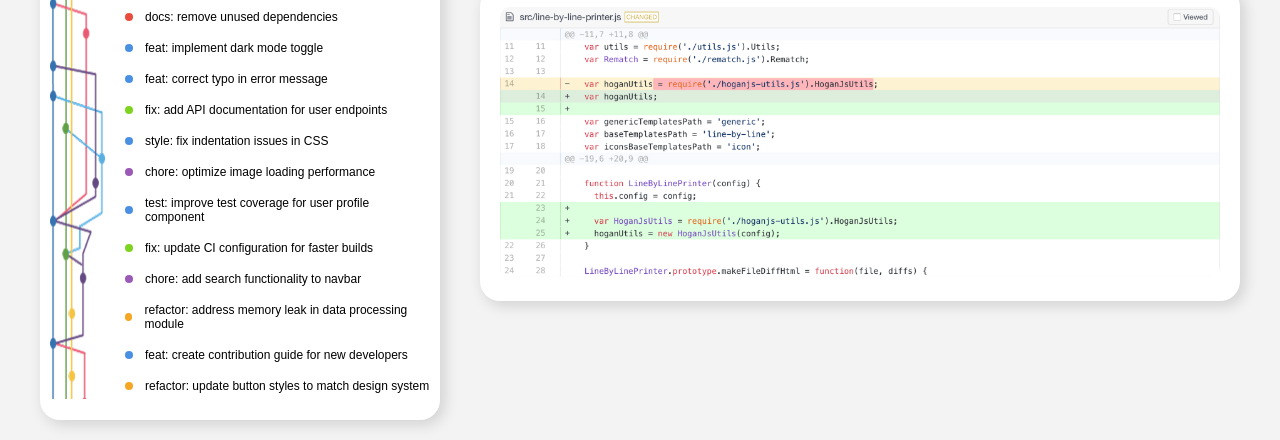
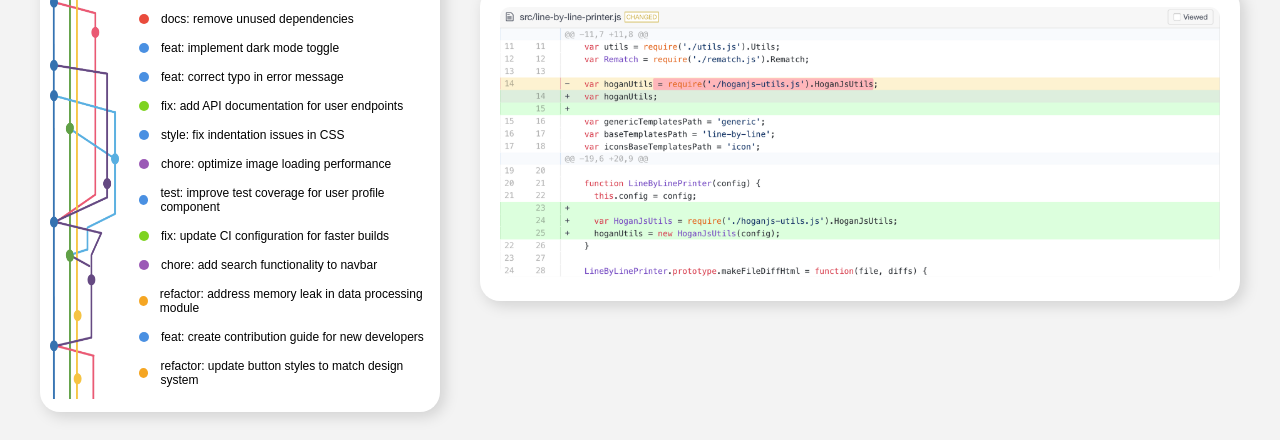
Before and after one commit to Commity-moong-hackathon/commity, a plain HTML site: page page2/page2.html in a window 1280 px wide. Shown: the part 546-986 px from the top of the page. Drawn offline with Linux system fonts and the light colour scheme.

Commit message:
feat: 깨진 이미지 변경 + 이미지 너비 수정

```diff
--- a/page2/page2.css
+++ b/page2/page2.css
@@ -115,7 +115,7 @@ body {
 }
 
 .graph-img {
-  width: 55px;
+  width: 69px;
   height: 575px;
 }
 
@@ -127,15 +127,15 @@ body {
 
 .commit-list li {
   font-size: 12px;
-  margin-bottom: 17px;
+  margin-bottom: 15px;
   display: flex;
   align-items: center;
   gap: 6px;
 }
 
 .commit-list .dot {
-  width: 8px;
-  height: 8px;
+  width: 10px;
+  height: 10px;
   border-radius: 50%;
 }
 
--- a/page2/page2.html
+++ b/page2/page2.html
@@ -49,7 +49,7 @@
           </div>
 
           <div class="graph-box">
-            <img src="../img/branch.png" class="graph-img" />
+            <img src="../img/new_branch.png" class="graph-img" />
             <ul class="commit-list">
               <li>
                 <span class="dot blue"></span> feat: add user authentication
```
Also changed, not shown: img/branch.png (deleted), img/new_branch.png (added).
